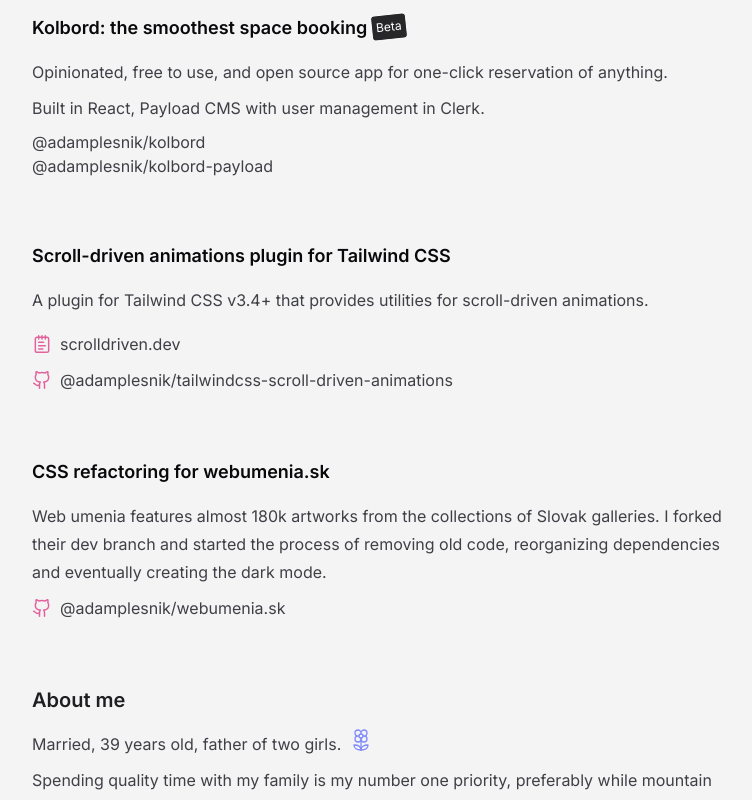
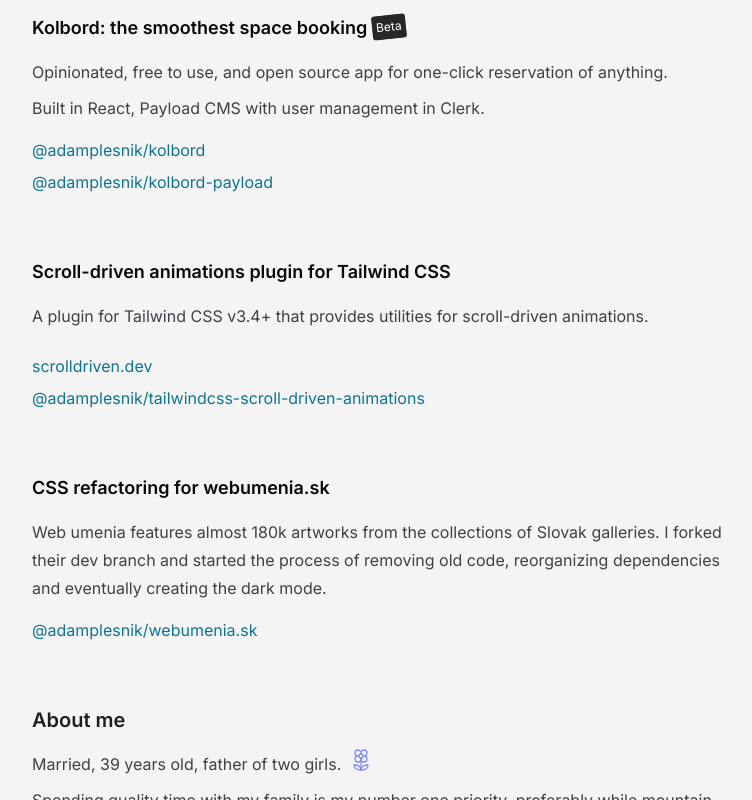
Before and after one commit to adamplesnik/adamplesnik.com, a React (Vite) app: page / in a window 1280 px wide. Shown: the part 1020-1820 px from the top of the page, without its empty margins (256-1008 px from the left). Built offline with nearby package versions, Linux system fonts and the light colour scheme.

Commit message:
Update Links, Tiles

```diff
--- a/src/components/Link.tsx
+++ b/src/components/Link.tsx
@@ -29,7 +29,11 @@ const Link = ({
       ) : (
         ''
       )}
-      <a href={href} target={target} className="hover:text-pink-700 print:text-gray-700">
+      <a
+        href={href}
+        target={target}
+        className="text-cyan-700 hover:text-zinc-700 print:text-gray-700"
+      >
         {children}
       </a>
     </div>
--- a/src/components/Tile.tsx
+++ b/src/components/Tile.tsx
@@ -2,7 +2,13 @@ import { HTMLAttributes, PropsWithChildren, ReactNode } from 'react'
 import { addWithSpace } from '../utils/addWithSpace'
 import Heading from './Heading'
 
-const Tile = ({ children, className, title, badge }: PropsWithChildren<TileWrapperProps>) => {
+const Tile = ({
+  children,
+  className,
+  title,
+  badge,
+  links,
+}: PropsWithChildren<TileWrapperProps>) => {
   return (
     <div className={'' + addWithSpace(className)}>
       <div className="flex gap-1">
@@ -10,6 +16,7 @@ const Tile = ({ children, className, title, badge }: PropsWithChildren<TileWrapp
         {badge && badge}
       </div>
       {children}
+      {links && <div className="flex flex-col gap-2 pt-2">{links}</div>}
     </div>
   )
 }
@@ -19,6 +26,7 @@ export type TileWrapperProps = {
   title: string
   className?: string | '' | undefined
   badge?: ReactNode
+  links?: ReactNode
 } & HTMLAttributes<HTMLDivElement>
 
 export default Tile
--- a/src/content/KolbordTile.tsx
+++ b/src/content/KolbordTile.tsx
@@ -1,25 +1,33 @@
-import Link from '../components/Link'
+import Link from '@/components/Link'
 import Paragraph from '../components/Paragraph'
 import Tile from '../components/Tile'
 
+const Badge = () => {
+  return (
+    <span className="flex h-fit -rotate-6 rounded border border-white bg-zinc-800 p-1 text-xs text-white">
+      Beta
+    </span>
+  )
+}
+
+const Links = () => {
+  return (
+    <>
+      <Link href="https://github.com/adamplesnik/kolbord">@adamplesnik/kolbord</Link>
+      <Link href="https://github.com/adamplesnik/kolbord-payload">
+        @adamplesnik/kolbord-payload
+      </Link>
+    </>
+  )
+}
+
 const KolbordTile = () => {
   return (
-    <Tile
-      title="Kolbord: the smoothest space booking"
-      badge={
-        <span className="flex h-fit -rotate-6 rounded border border-white bg-zinc-800 p-1 text-xs text-white">
-          Beta
-        </span>
-      }
-    >
+    <Tile title="Kolbord: the smoothest space booking" badge={<Badge />} links={<Links />}>
       <Paragraph>
         Opinionated, free to use, and open source app for one-click reservation of anything.
       </Paragraph>
       <Paragraph>Built in React, Payload CMS with user management in Clerk.</Paragraph>
-      <Link href="https://github.com/adamplesnik/kolbord">@adamplesnik/kolbord</Link>
-      <Link href="https://github.com/adamplesnik/kolbord-payload">
-        @adamplesnik/kolbord-payload
-      </Link>
     </Tile>
   )
 }
--- a/src/content/PluginTile.tsx
+++ b/src/content/PluginTile.tsx
@@ -1,25 +1,25 @@
-import { Github, NotepadText } from 'lucide-react'
 import Link from '../components/Link'
 import Paragraph from '../components/Paragraph'
 import Tile from '../components/Tile'
 
+const Links = () => {
+  return (
+    <>
+      <Link href="https://scrolldriven.dev">scrolldriven.dev</Link>
+      <Link href="https://github.com/adamplesnik/tailwindcss-scroll-driven-animations">
+        @adamplesnik/tailwindcss-scroll-driven-animations
+      </Link>
+    </>
+  )
+}
+
 const PluginTile = () => {
   return (
-    <Tile title="Scroll-driven animations plugin for Tailwind CSS">
+    <Tile title="Scroll-driven animations plugin for Tailwind CSS" links={<Links />}>
       <Paragraph>
         A plugin for Tailwind CSS v3.4+ that provides utilities for scroll-driven animations.
       </Paragraph>
-      <div className="flex flex-col gap-2 pt-2">
-        <Link Icon={NotepadText} href="https://scrolldriven.dev">
-          scrolldriven.dev
-        </Link>
-        <Link
-          Icon={Github}
-          href="https://github.com/adamplesnik/tailwindcss-scroll-driven-animations"
-        >
-          @adamplesnik/tailwindcss-scroll-driven-animations
-        </Link>
-      </div>
+      <div className="flex flex-col gap-2 pt-2"></div>
     </Tile>
   )
 }
--- a/src/content/WebUmeniaTile.tsx
+++ b/src/content/WebUmeniaTile.tsx
@@ -1,22 +1,23 @@
-import { Github } from 'lucide-react'
-import Link from '../components/Link'
+import Link from '@/components/Link'
 import Paragraph from '../components/Paragraph'
 import Tile from '../components/Tile'
 
+const Links = () => {
+  return (
+    <Link href="https://github.com/adamplesnik/webumenia.sk/tree/feature/css-refactoring">
+      @adamplesnik/webumenia.sk
+    </Link>
+  )
+}
+
 const WebUmeniaTile = () => {
   return (
-    <Tile title="CSS refactoring for webumenia.sk">
+    <Tile title="CSS refactoring for webumenia.sk" links={<Links />}>
       <Paragraph>
         Web umenia features almost 180k artworks from the collections of Slovak galleries. I forked
         their dev branch and started the process of removing old code, reorganizing dependencies and
         eventually creating the dark mode.
       </Paragraph>
-      <Link
-        href="https://github.com/adamplesnik/webumenia.sk/tree/feature/css-refactoring"
-        Icon={Github}
-      >
-        @adamplesnik/webumenia.sk
-      </Link>
     </Tile>
   )
 }
```
Also changed, not shown: 1 other file (tests, documents, lock files or other folders).
